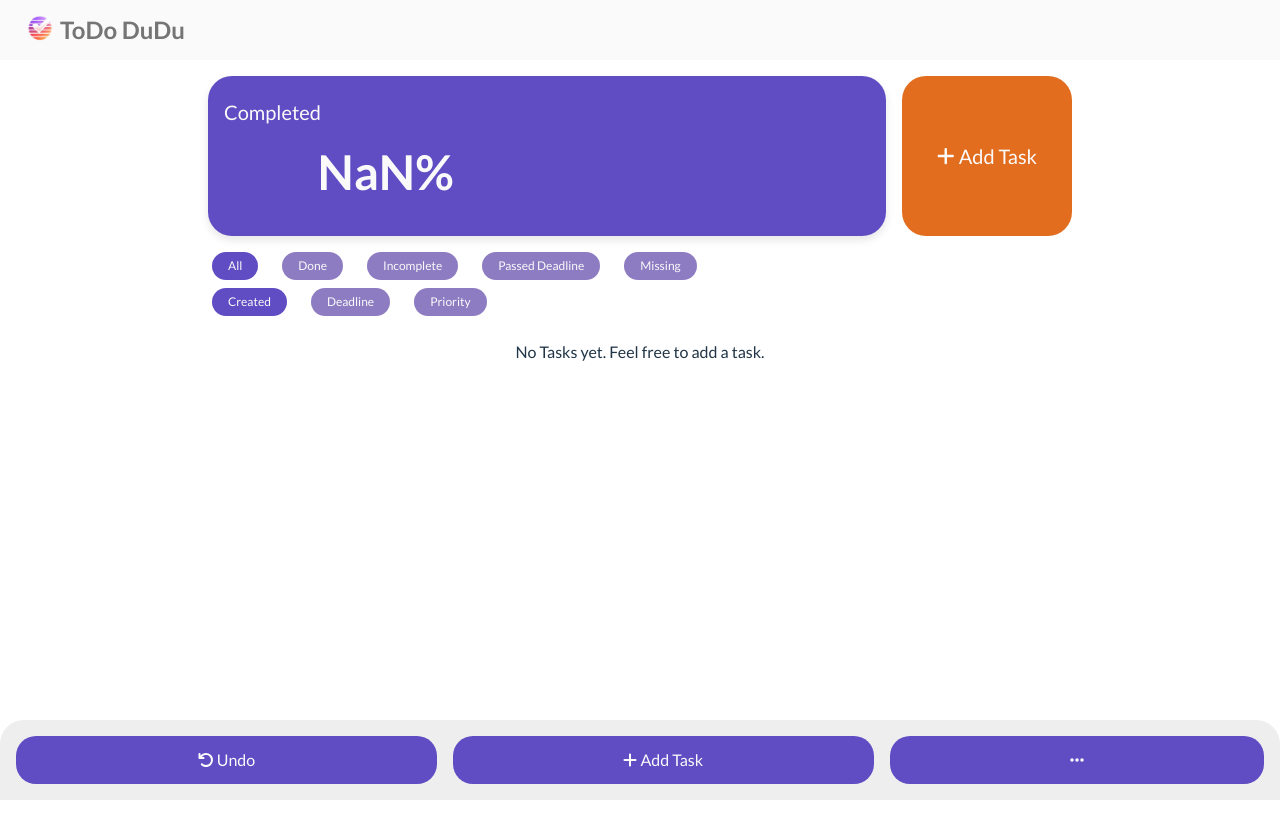
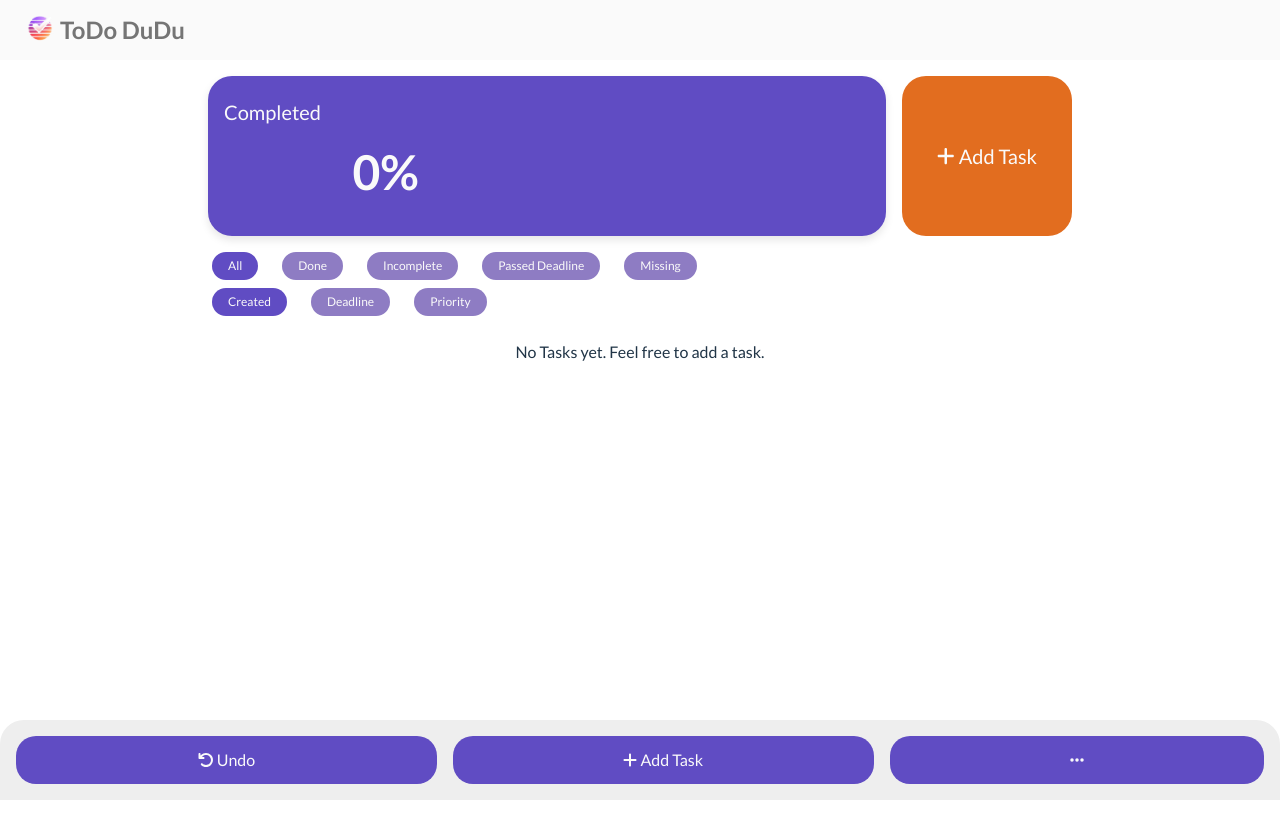
Before and after one commit to SiegfredLorelle/lexmeet-todo, a React (Vite) app: page / in a window 1280 px wide. Shown: the top 838 px of the page. Built offline with nearby package versions, Linux system fonts and the light colour scheme.

Commit message:
Fix completed percentage NaN error

```diff
--- a/src/components/TaskSummary.jsx
+++ b/src/components/TaskSummary.jsx
@@ -21,7 +21,7 @@ const TaskSummary = ({ numCompleted, totalTasks, handleNewTask }) => {
     };
   }, []);
 
-  const percentageCompleted = ((numCompleted / totalTasks) * 100).toFixed(2);
+  const percentageCompleted = totalTasks > 0 ? ((numCompleted / totalTasks) * 100).toFixed(2) : 0;
   const numIncomplete = totalTasks - numCompleted;
 
   const doughnutData = {
```
